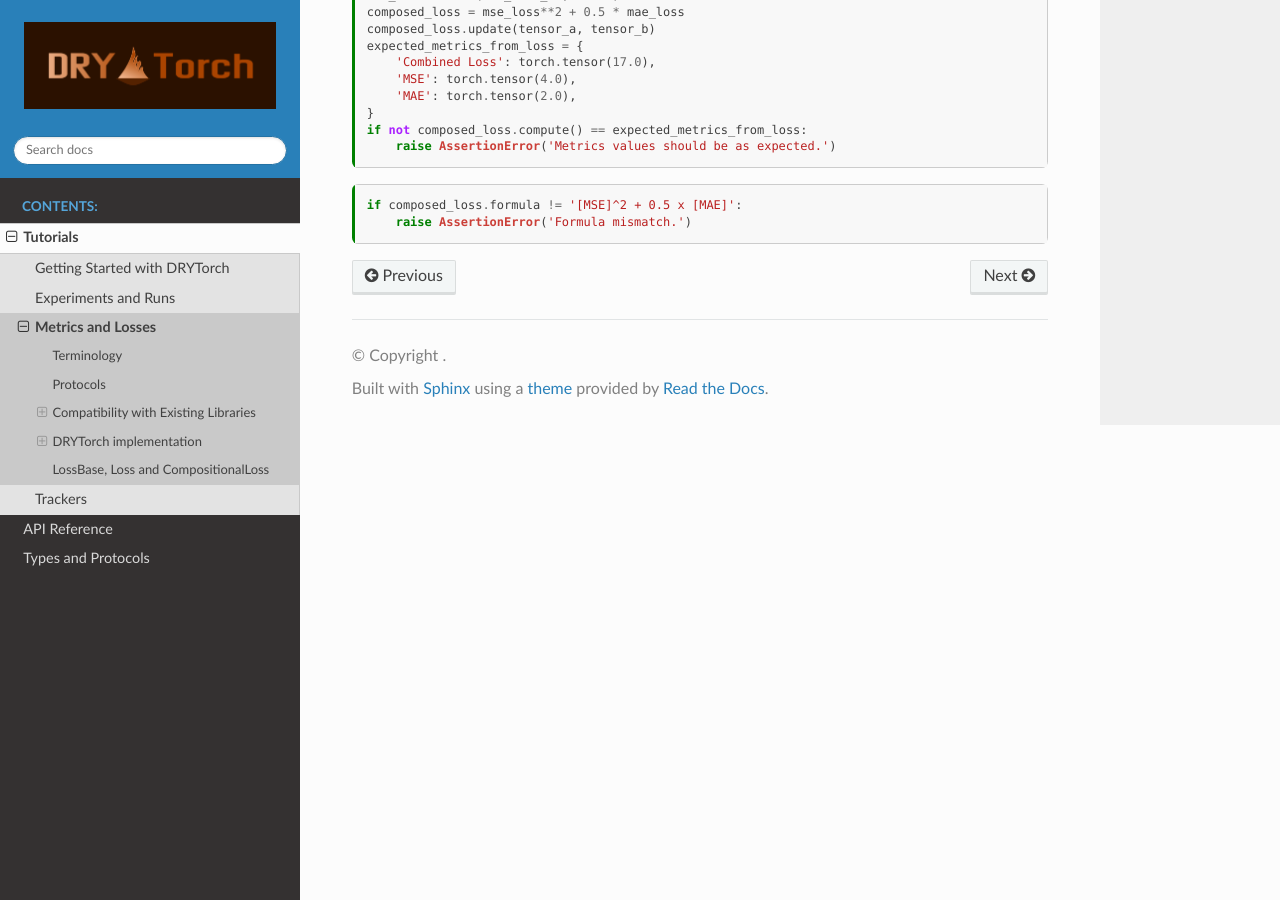
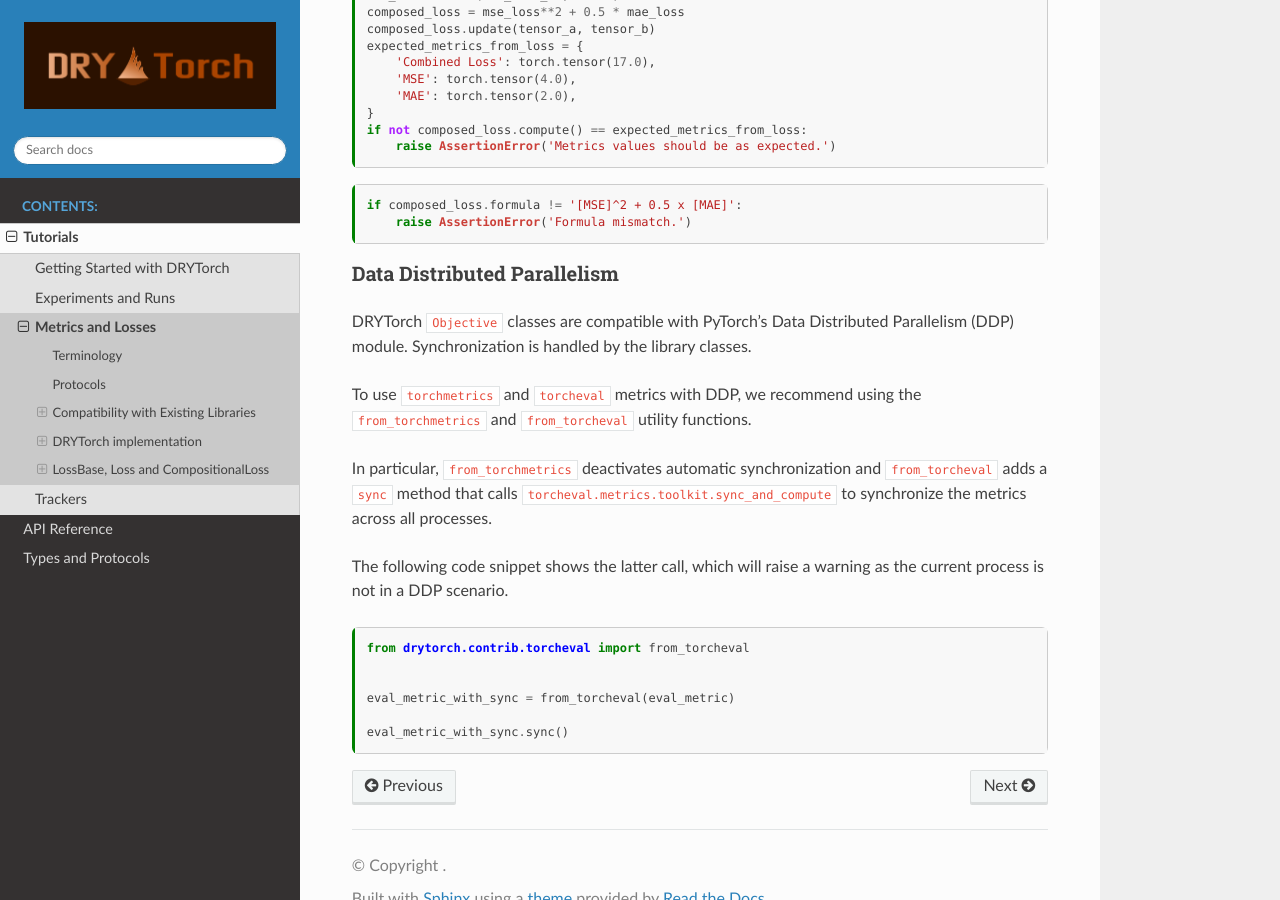
Before and after one commit to nverchev/drytorch, a Sphinx documentation site: the page built from docs/tutorials/metrics_and_losses.md, in a window 1280 px wide and 900 px high, scrolled down 4110 px. Built offline with Sphinx 7.4.7 and the Read the Docs theme 3.1.0, drawn with Linux system fonts in a browser that asks for light colours.

Commit message:
docs: documented from_torcheval

````diff
--- a/docs/tutorials/metrics_and_losses.md
+++ b/docs/tutorials/metrics_and_losses.md
@@ -215,3 +215,22 @@ if not composed_loss.compute() == expected_metrics_from_loss:
 if composed_loss.formula != '[MSE]^2 + 0.5 x [MAE]':
     raise AssertionError('Formula mismatch.')
 ```
+
+### Data Distributed Parallelism
+DRYTorch `Objective` classes are compatible with PyTorch's Data Distributed Parallelism (DDP) module. Synchronization is handled by the library classes.
+
+To use `torchmetrics` and `torcheval` metrics with DDP, we recommend using the `from_torchmetrics` and `from_torcheval` utility functions.
+
+In particular, `from_torchmetrics` deactivates automatic synchronization and
+`from_torcheval` adds a `sync` method that calls `torcheval.metrics.toolkit.sync_and_compute` to synchronize the metrics across all processes.
+
+The following code snippet shows the latter call, which will raise a warning as the current process is not in a DDP scenario.
+
+```{code-cell} ipython3
+from drytorch.contrib.torcheval import from_torcheval
+
+
+eval_metric_with_sync = from_torcheval(eval_metric)
+
+eval_metric_with_sync.sync()
+```
````
Also changed, not shown: docs/tutorials/metrics_and_losses.ipynb.
